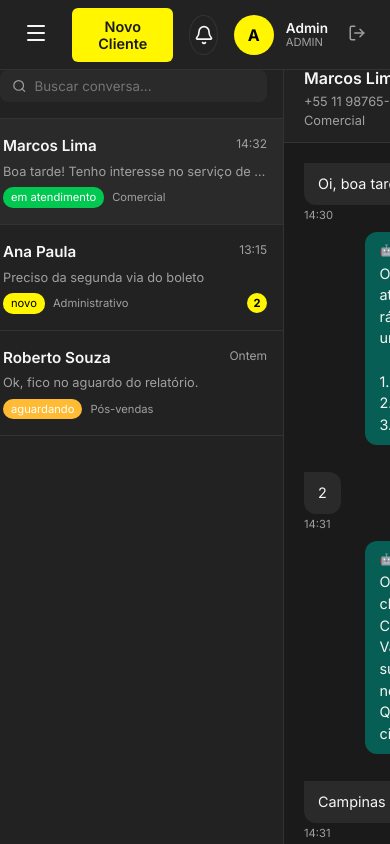
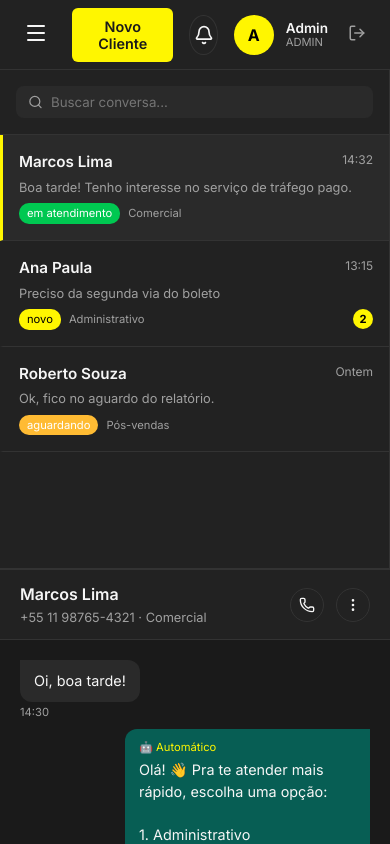
Before and after one commit to devu3company-stack/saas-u3company, a React (Vite) app: page /inbox in a window 390 px wide. Built offline with nearby package versions, Linux system fonts and the light colour scheme.

Commit message:
fix: make inbox responsive and improve mobile support

```diff
--- a/src/index.css
+++ b/src/index.css
@@ -147,7 +147,28 @@ button {
   display: none;
 }
 
+.sidebar-overlay.open {
+  display: block;
+}
+
+.inbox-grid {
+  display: grid;
+  grid-template-columns: 300px 1fr 320px;
+  gap: 0;
+  height: calc(100vh - 134px);
+  margin: -32px;
+  margin-top: -32px;
+  position: relative;
+}
+
 /* Mobile Responsiveness */
+@media (max-width: 1024px) {
+  .inbox-grid {
+    grid-template-columns: 1fr 1fr;
+    /* escondendo o painel direito provisoriamente ou jogando pra baixo */
+  }
+}
+
 @media (max-width: 768px) {
   .sidebar {
     position: fixed;
@@ -209,6 +230,20 @@ button {
   .page-header .btn {
     width: 100%;
     justify-content: center;
+  }
+
+  .inbox-grid {
+    grid-template-columns: 1fr;
+    display: flex;
+    flex-direction: column;
+    margin: -16px;
+    height: auto;
+    overflow-y: auto;
+  }
+
+  .inbox-grid>div {
+    min-height: 500px;
+    border-bottom: 2px solid var(--border-color);
   }
 }
 
--- a/src/pages/Inbox.jsx
+++ b/src/pages/Inbox.jsx
@@ -129,7 +129,7 @@ const Inbox = () => {
     };
 
     return (
-        <div style={{ display: 'grid', gridTemplateColumns: '300px 1fr 320px', gap: 0, height: 'calc(100vh - 134px)', margin: '-32px', marginTop: '-32px', position: 'relative' }}>
+        <div className="inbox-grid">
 
             {/* Toast notification */}
             {toast && (
```
